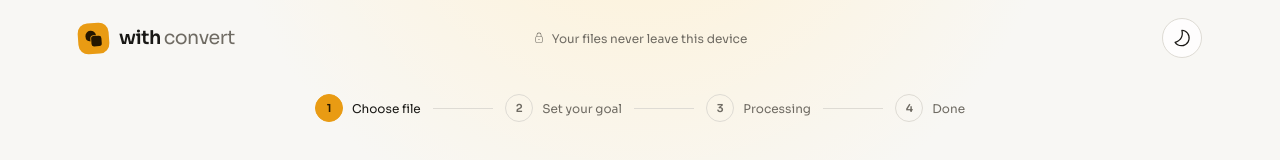
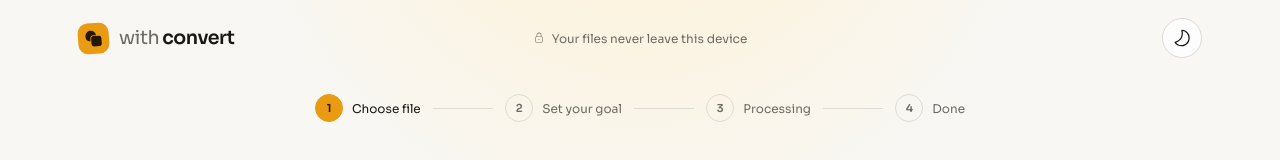
Before and after one commit to hex-ant/web-converter, a Nuxt app: page / in a window 1280 px wide. Shown: the top 160 px of the page. Built offline with nearby package versions, Linux system fonts and the light colour scheme.

Commit message:
brand: emphasize convert in logo

```diff
--- a/components/AppHeader.vue
+++ b/components/AppHeader.vue
@@ -23,8 +23,8 @@ const toggleTheme = () => { colorMode.preference = isDark.value ? 'light' : 'dar
 .brand { display: flex; align-items: center; gap: 10px; padding: 0; border: 0; background: transparent; color: inherit; font-size: 19px; font-weight: 600; letter-spacing: -.5px; cursor: pointer; }
 .brand-mark { display: grid; place-items: center; width: 31px; height: 31px; border-radius: 10px; color: #241600; background: var(--accent); font-size: 19px; transform: rotate(-4deg); }
 .brand-name { display: flex; align-items: baseline; gap: 3px; }
-.brand-name strong { font-weight: 600; }
-.brand-name > span { color: var(--muted); font-weight: 400; }
+.brand-name strong { color: var(--muted); font-weight: 400; }
+.brand-name > span { color: inherit; font-weight: 600; }
 .privacy { display: flex; align-items: center; gap: 7px; color: var(--muted); font-size: 12px; }
 .theme-button { justify-self: end; display: grid; place-items: center; width: 40px; height: 40px; border: 1px solid var(--line); background: var(--surface); border-radius: 50%; cursor: pointer; font-size: 20px; transition: .2s; }
 .theme-button:hover { border-color: var(--accent); transform: rotate(8deg); }
```
